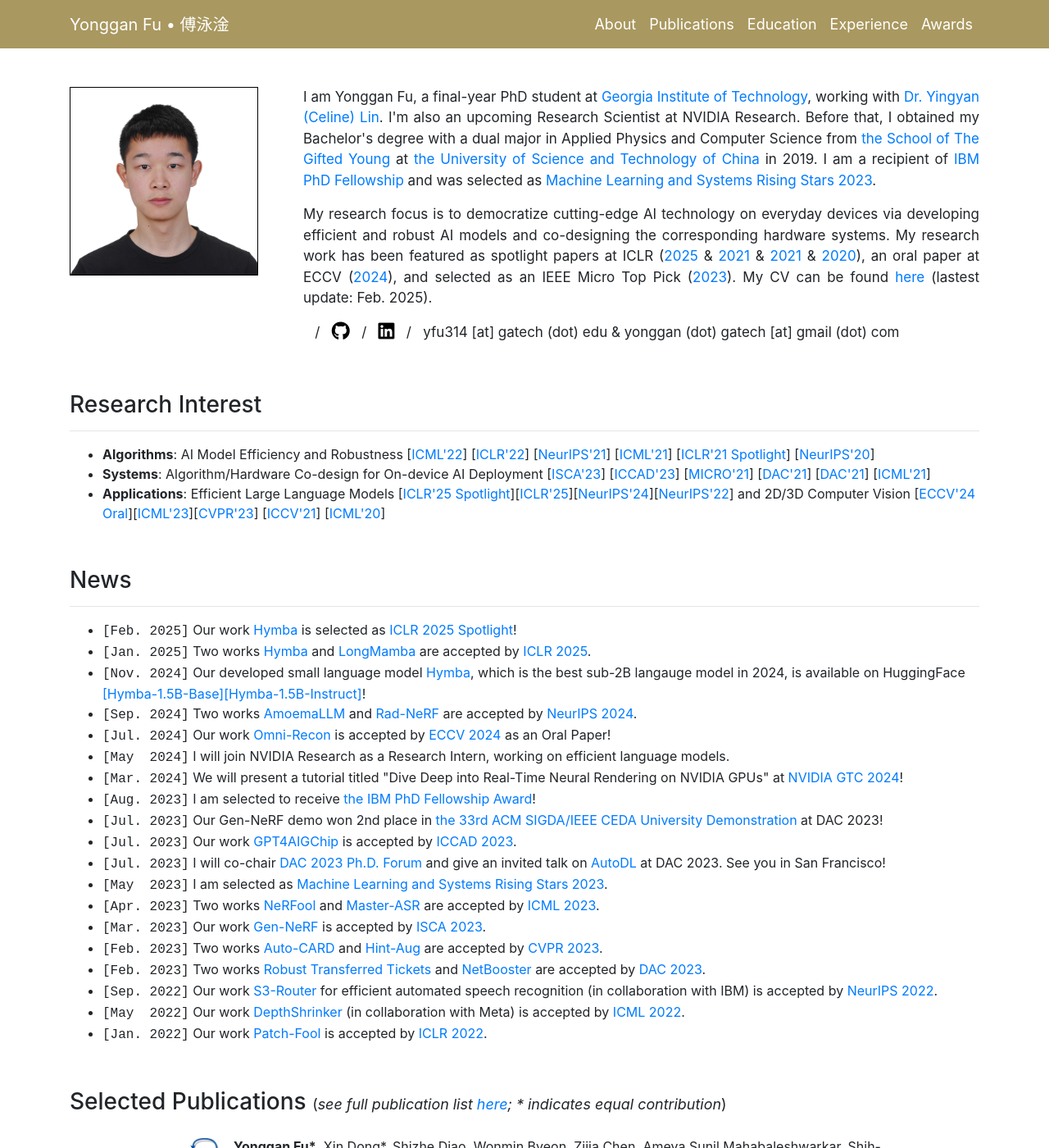
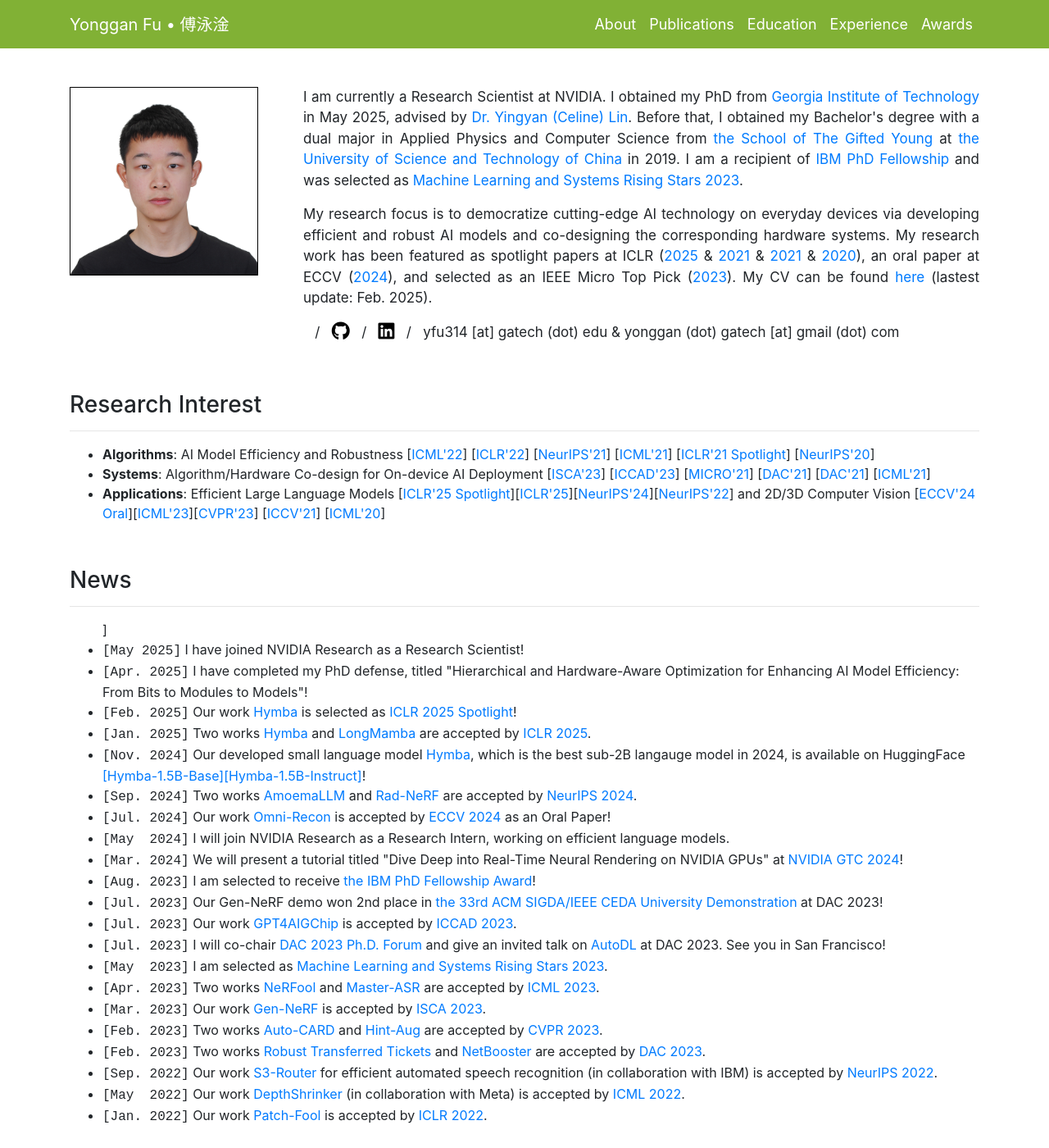
Before and after one commit to tilmto/tilmto.github.io, a Jekyll site: the page built from docs/index.markdown, in a window 1280 px wide and 1400 px high. Shown: the whole window at 82% size. Built offline with Jekyll 4.4.1, drawn with Linux system fonts in a browser that asks for light colours; nearby versions of some CDN libraries; a style sheet for code colours, icons or effects is not loaded.

Commit message:
update nv information

```diff
--- a/docs/_layouts/index.html
+++ b/docs/_layouts/index.html
@@ -46,7 +46,7 @@
 
   <style>
     .navbar-custom {
-      background-color: #a9985f;
+      background-color: #81b135;
     }
   </style>
 </head>
@@ -90,7 +90,7 @@
 
 			<div class="col-md-9">
 			<br>
-			<p style="text-align: justify;">I am Yonggan Fu, a final-year PhD student at <a href="https://www.gatech.edu/" target="_blank">Georgia Institute of Technology</a>, working with <a href="https://eiclab.scs.gatech.edu/pages/team.html" target='_blank'>Dr. Yingyan (Celine) Lin</a>. I'm also an upcoming Research Scientist at NVIDIA Research.
+			<p style="text-align: justify;">I am currently a Research Scientist at NVIDIA. I obtained my PhD from <a href="https://www.gatech.edu/" target="_blank">Georgia Institute of Technology</a> in May 2025, advised by <a href="https://eiclab.scs.gatech.edu/pages/team.html" target='_blank'>Dr. Yingyan (Celine) Lin</a>.
 				Before that,  I obtained my Bachelor's degree with a dual major in Applied Physics and Computer Science from <a href="https://en.scgy.ustc.edu.cn/" target="_blank">the School of The Gifted Young</a> at <a href="https://en.ustc.edu.cn/" target="_blank">the University of Science and Technology of China</a> in 2019.
 				I am a recipient of <a href="https://research.ibm.com/university/awards/fellowships.html" target="_blank">IBM PhD Fellowship</a> and was selected as <a href="https://mlcommons.org/en/rising-stars-2023/" target="_blank">Machine Learning and Systems Rising Stars 2023</a>.
 			</p>
@@ -146,7 +146,13 @@
   <!-- News -->
 	<div class="container">
 		<h3 id="News" style="padding-top: 70px; margin-top: -80px;">News</h3><hr>
-		<ul>
+		<ul>]
+			<li>
+				<tt>[May 2025]</tt> I have joined NVIDIA Research as a Research Scientist!
+			</li>
+			<li>
+				<tt>[Apr. 2025]</tt> I have completed my PhD defense, titled "Hierarchical and Hardware-Aware Optimization for Enhancing AI Model Efficiency: From Bits to Modules to Models"!
+			</li>
 			<li>
 				<tt>[Feb. 2025]</tt> Our work <a href="https://arxiv.org/pdf/2411.13676" target="_blank">Hymba</a> is selected as <a href="https://iclr.cc/" target="_blank">ICLR 2025 Spotlight</a>!
 			</li>
```
